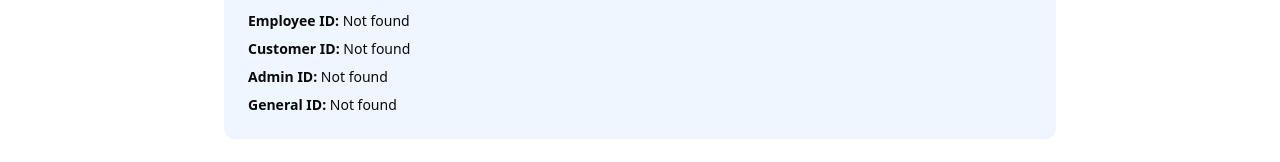
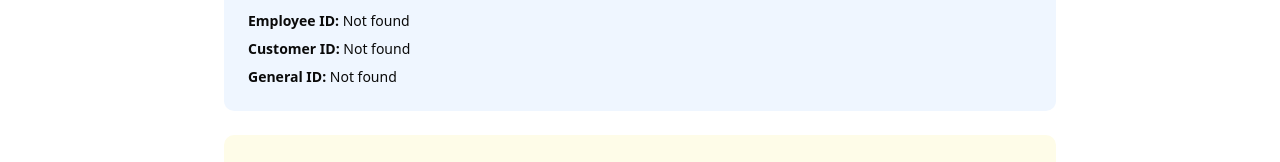
Before and after one commit to Automobile-Management-System/Frontend, a Next.js app: page /debug in a window 1280 px wide. Shown: the part 403-565 px from the top of the page. Built offline with nearby package versions, Linux system fonts and the light colour scheme; no server answers.

Commit message:
feat: remove Admin ID display from debug page for cleaner output

```diff
--- a/src/app/debug/page.tsx
+++ b/src/app/debug/page.tsx
@@ -39,9 +39,6 @@ const DebugPage = () => {
             <strong>Customer ID:</strong> {user?.customerId || "Not found"}
           </li>
           <li>
-            <strong>Admin ID:</strong> {user?.adminId || "Not found"}
-          </li>
-          <li>
             <strong>General ID:</strong> {(user as any)?.id || "Not found"}
           </li>
         </ul>
```
